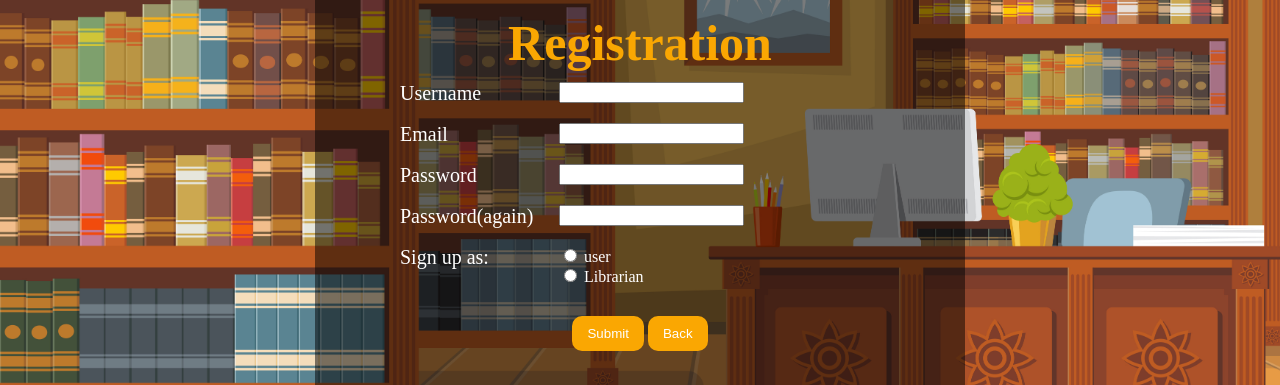
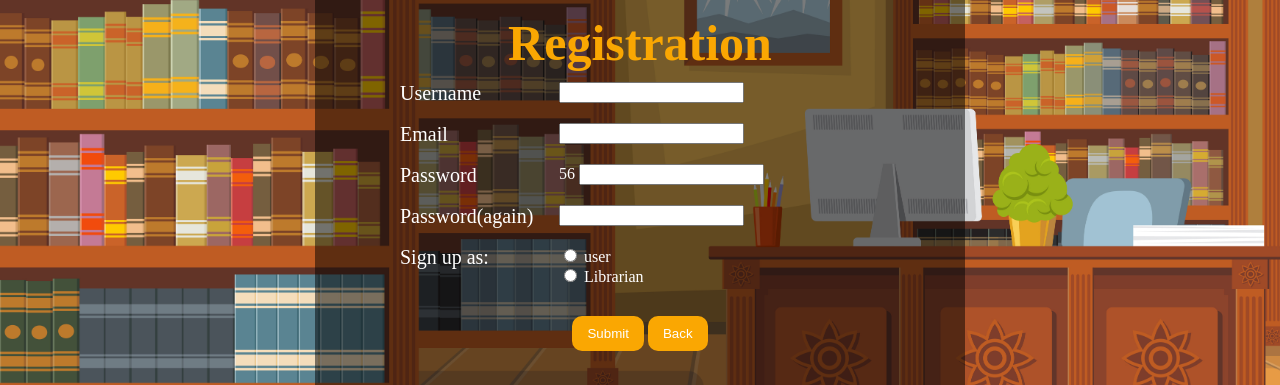
Before and after one commit to Abduallah-Kadry/WebProject, a Django app: page /register/ in a window 1280 px wide. Shown: the part 210-595 px from the top of the page. Run offline with Django 3.2, Linux system fonts and the light colour scheme.

Commit message:
This django project

```diff
--- a/LibraryApp/templates/LibraryApp/registration.html
+++ b/LibraryApp/templates/LibraryApp/registration.html
@@ -10,7 +10,7 @@
             <input type="text"><br>
         </div>
 
-        <div>
+        <div>56
             <label>Password</label>
             <input type="password"><br>
         </div>
```
